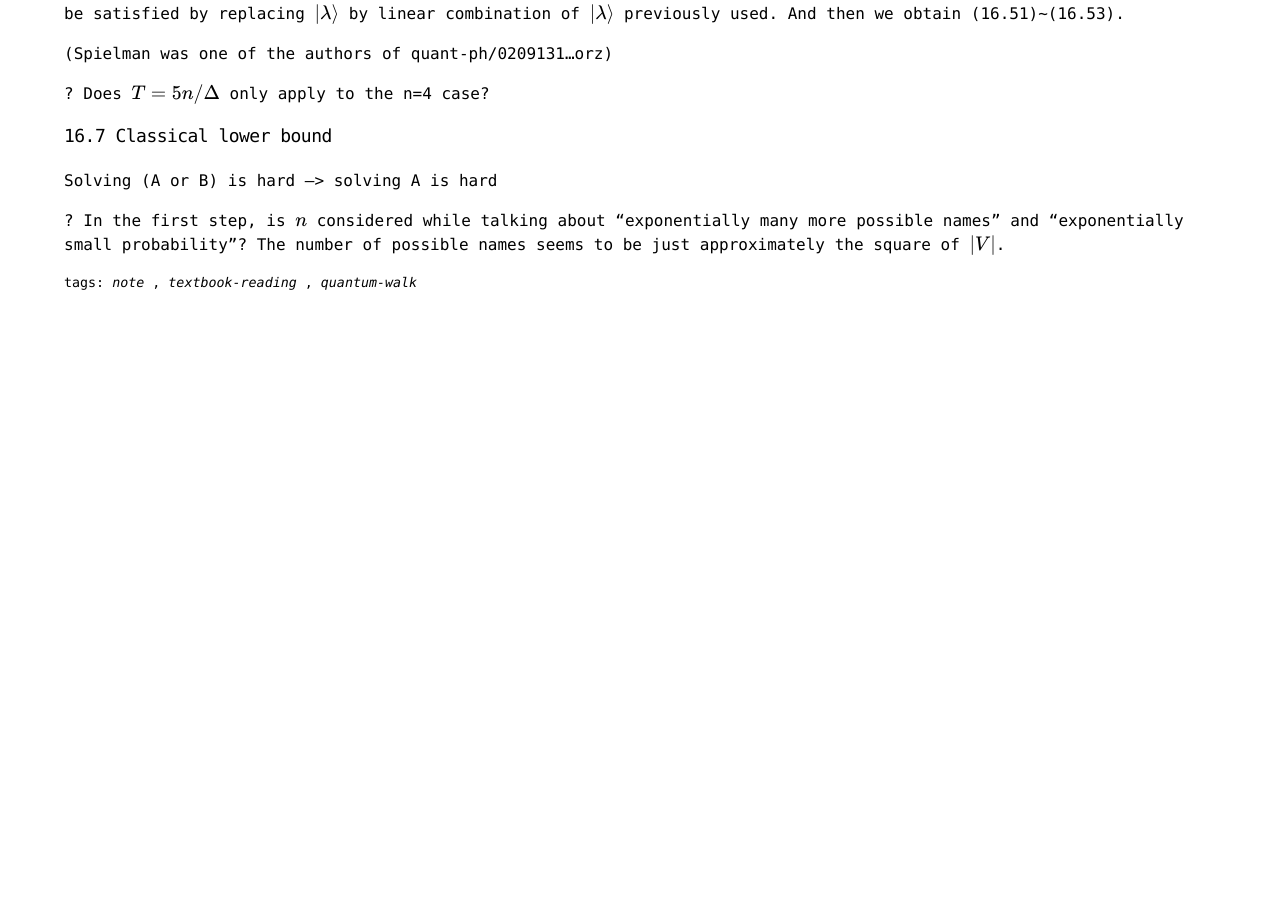
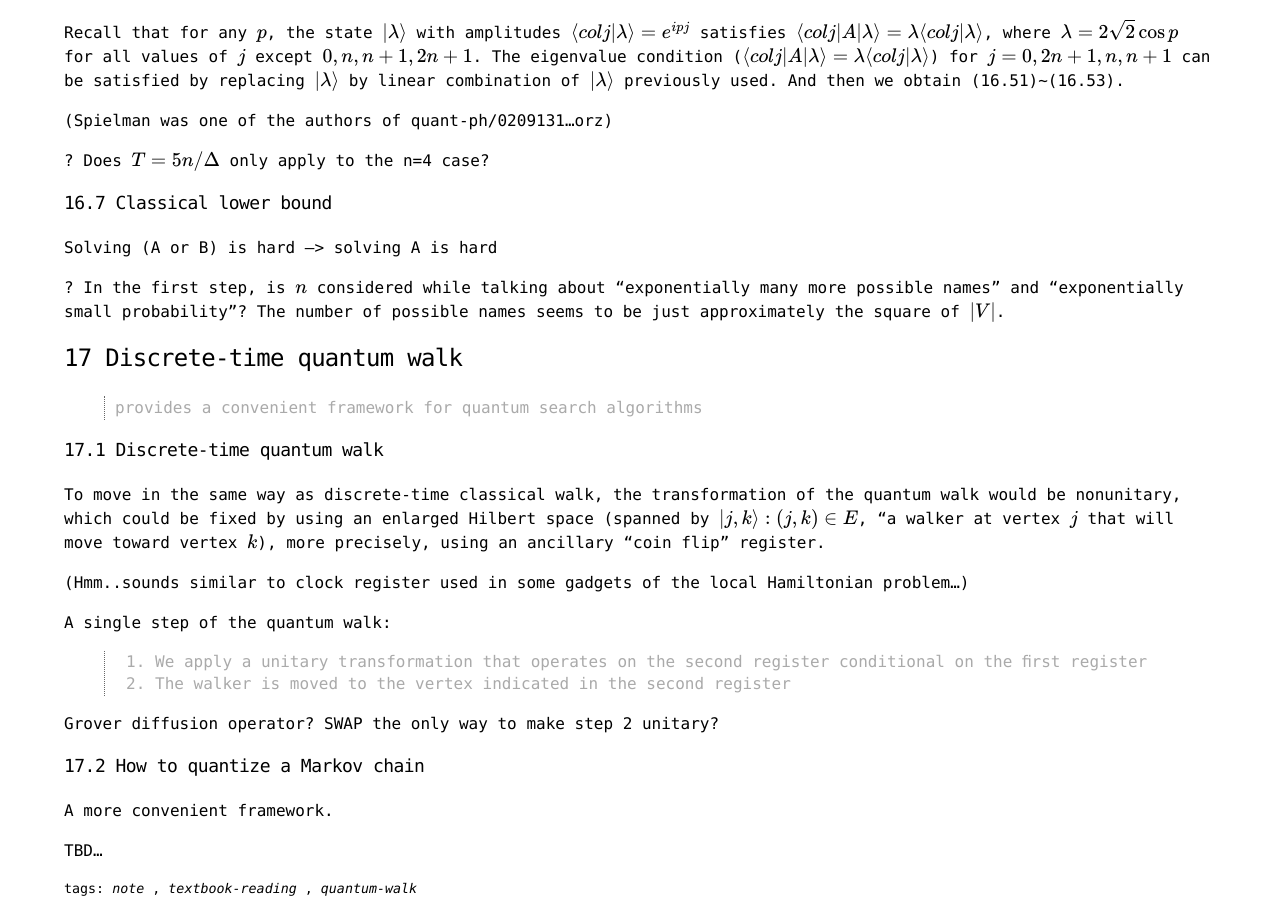
Before and after one commit to Raycosine/raycosine.github.io, a Jekyll site: the page built from _posts/2020-06-05-Notes-on-quantum-walk-and-quantum-simulated-annealing.markdown, in a window 1280 px wide and 900 px high, scrolled down 4099 px. Built offline with Jekyll 4.4.1, drawn with Linux system fonts in a browser that asks for light colours; formulas are drawn with MathJax 3; before the commit the page ends 4412 px from its top, so only the background shows below that; some of the changed text lies outside the part shown.

Commit message:
1st edition

```diff
--- a/_posts/2020-06-05-Notes-on-quantum-walk-and-quantum-simulated-annealing.markdown
+++ b/_posts/2020-06-05-Notes-on-quantum-walk-and-quantum-simulated-annealing.markdown
@@ -34,9 +34,12 @@ These are notes on quantum walk and quantum simulated annealing, mainly based on
   * [16.6 Classical and quantum mixing](#166-classical-and-quantum-mixing)
     + [Understanding the spectrum of A](#understanding-the-spectrum-of-a)
   * [16.7 Classical lower bound](#167-classical-lower-bound)
+- [17 Discrete-time quantum walk](#17-discrete-time-quantum-walk)
+  * [17.1 Discrete-time quantum walk](#171-discrete-time-quantum-walk)
+  * [17.2 How to quantize a Markov chain](#172-how-to-quantize-a-markov-chain)
 
 
-## Continuous-time quantum walk
+## 16 Continuous-time quantum walk
 
 
 ### 16.1 Continuous-time quantum walk
@@ -171,3 +174,25 @@ Recall that for any \\(p\\), the state \\(\|\lambda\rangle\\) with amplitudes \\
 Solving (A or B) is hard --> solving A is hard
 
 ? In the first step, is \\(n\\) considered while talking about "exponentially many more possible names" and "exponentially small probability"? The number of possible names seems to be just approximately the square of \\(\|V\|\\).
+
+## 17 Discrete-time quantum walk
+
+> provides a convenient framework for quantum search algorithms
+
+### 17.1 Discrete-time quantum walk
+
+To move in the same way as discrete-time classical walk, the transformation of the quantum walk would be nonunitary, which could be fixed by using an enlarged Hilbert space (spanned by \\(\{\|j,k\rangle: (j,k)\in E\}\\), "a walker at vertex \\(j\\) that will move toward vertex \\(k\\)), more precisely, using an ancillary "coin flip" register.
+
+(Hmm..sounds similar to clock register used in some gadgets of the local Hamiltonian problem...)
+
+A single step of the quantum walk:
+> 1. We apply a unitary transformation that operates on the second register conditional on the ﬁrst register
+> 2. The walker is moved to the vertex indicated in the second register
+
+Grover diffusion operator? SWAP the only way to make step 2 unitary?
+
+### 17.2 How to quantize a Markov chain
+
+A more convenient framework.
+
+TBD...
```
Also changed, not shown: other parts of _posts/2020-06-05-Notes-on-quantum-walk-and-quantum-simulated-annealing.markdown (+2 -2 lines).
